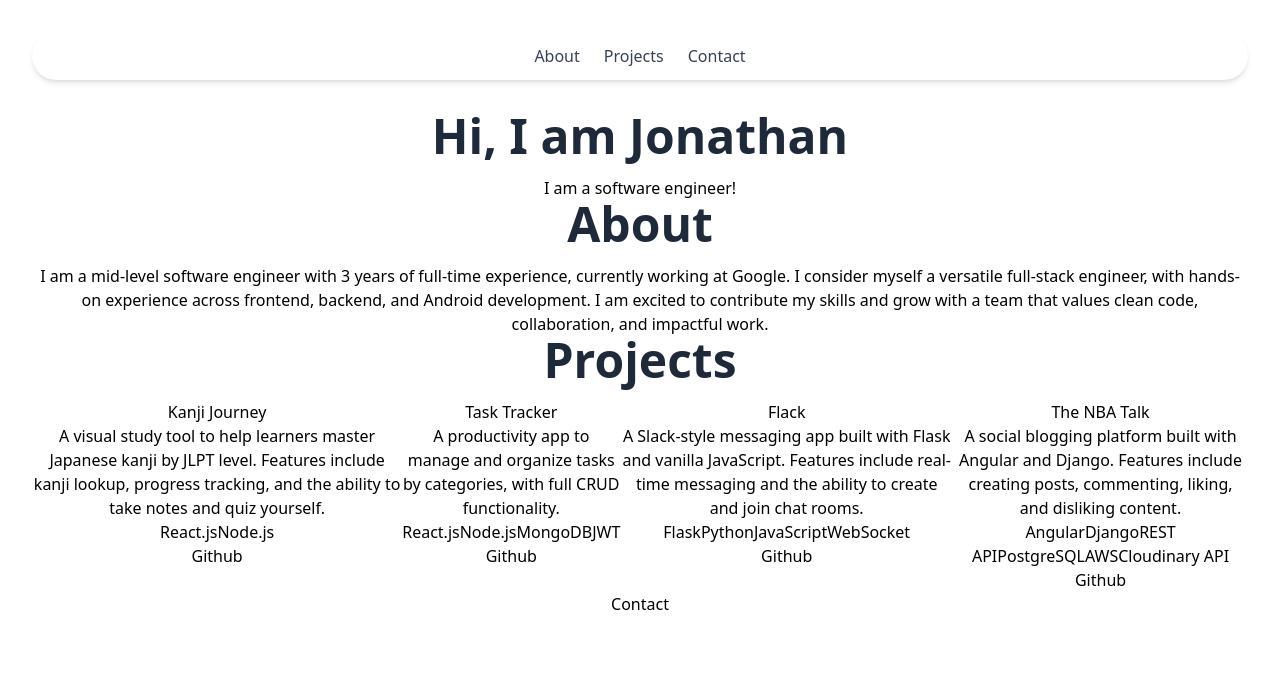
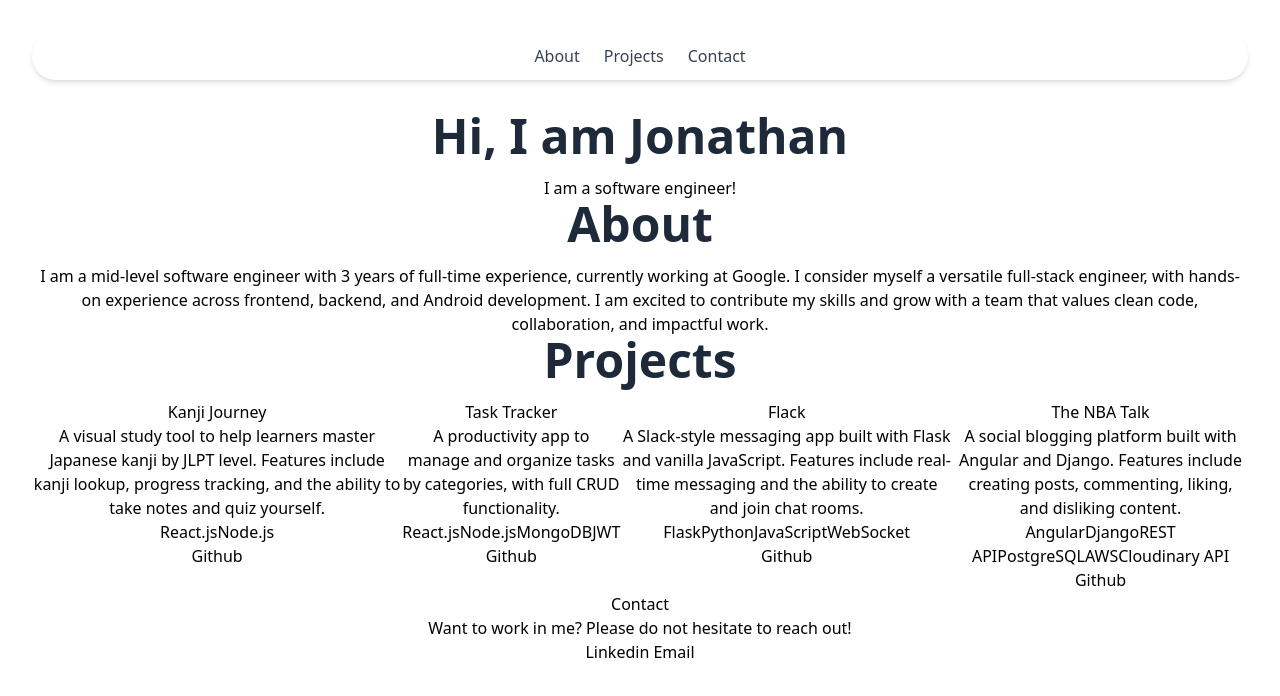
Before and after one commit to JoeKabongo/my-porfolio, a React (Vite) app: page / in a window 1280 px wide. Shown: the top 696 px of the page. Built offline with nearby package versions, Linux system fonts and the light colour scheme.

Commit message:
add html to contact

```diff
--- a/src/components/Contact.tsx
+++ b/src/components/Contact.tsx
@@ -1,7 +1,13 @@
 import React from 'react'
 
 const Contact = () => {
-  return <div>Contact</div>
+  return (
+    <section>
+      <h1> Contact</h1>
+      <p> Want to work in me? Please do not hesitate to reach out!</p>
+      <span> Linkedin </span> <span> Email</span>
+    </section>
+  )
 }
 
 export default Contact
```
